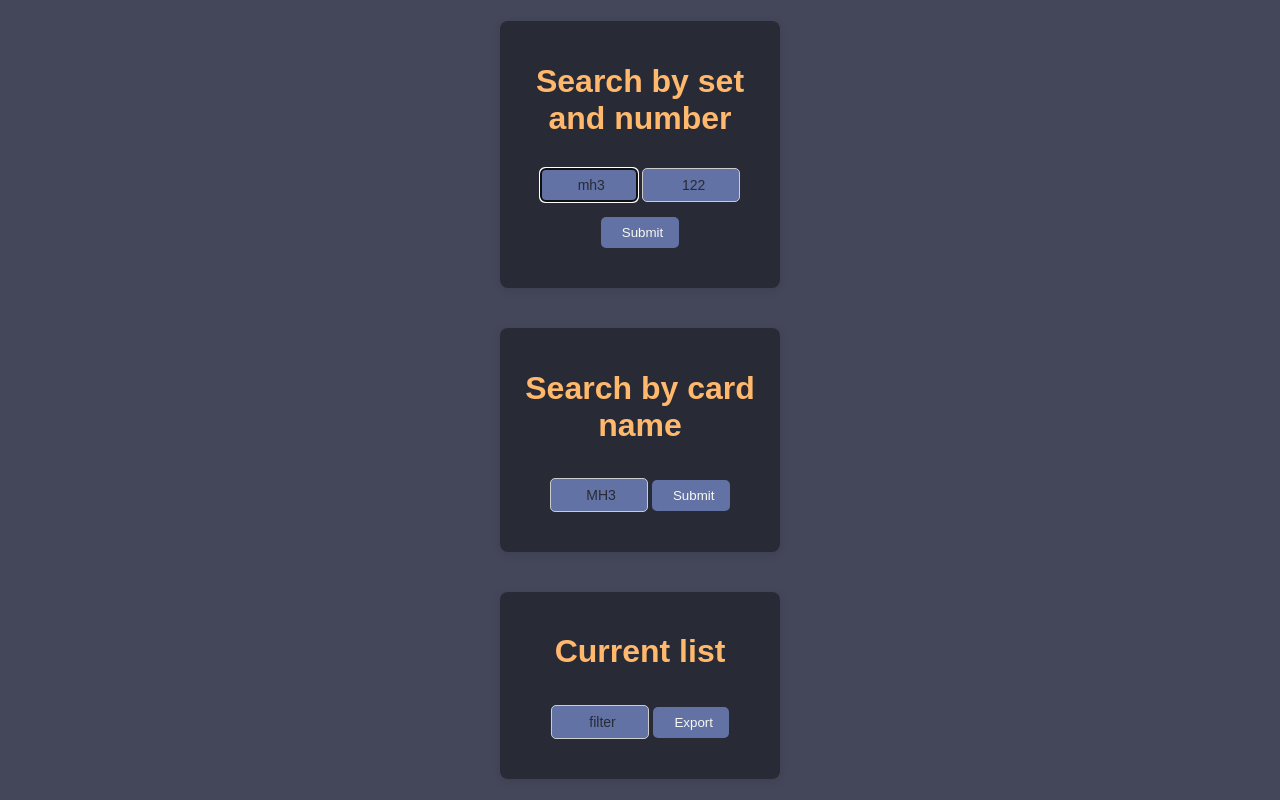
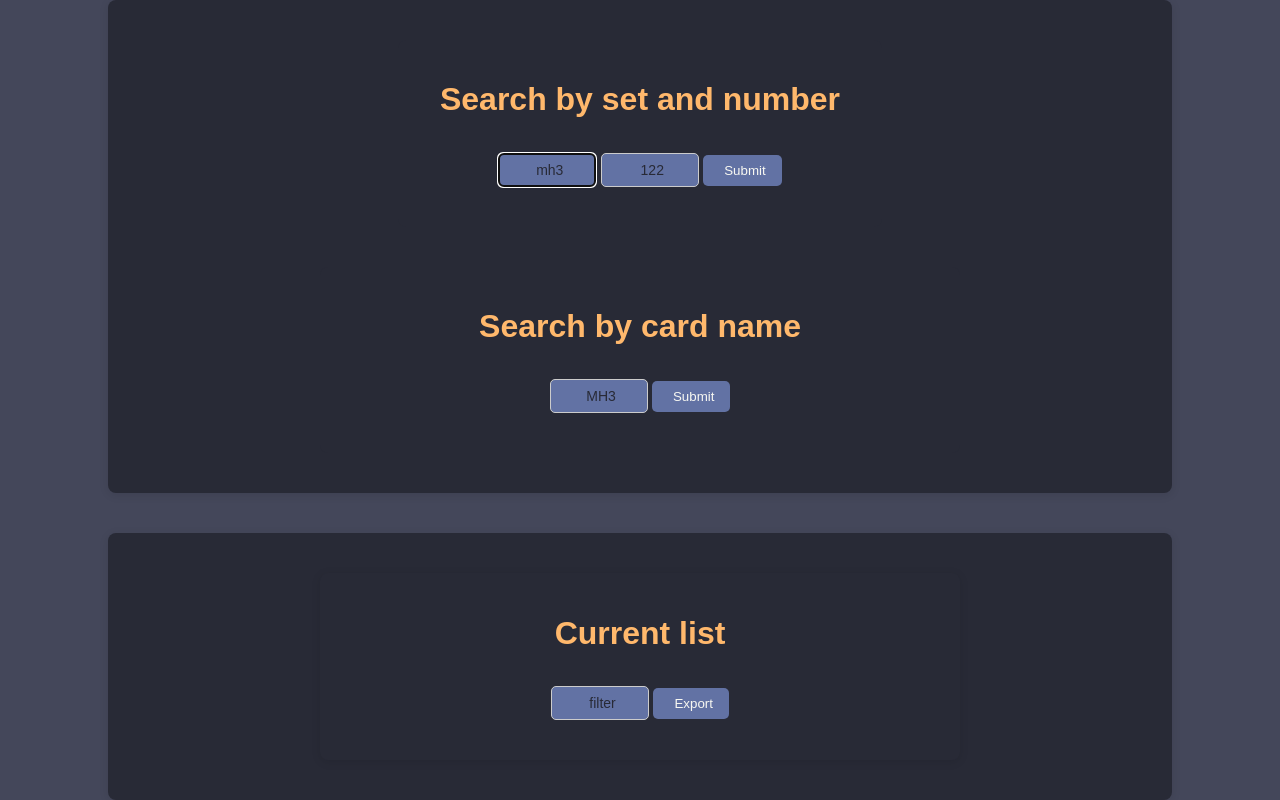
Before and after one commit to bbui0330/mtg, a plain HTML site: page index.html in a window 1280 px wide. Drawn offline with Linux system fonts and the light colour scheme.

Commit message:
update css

```diff
--- a/index.html
+++ b/index.html
@@ -9,25 +9,29 @@
 <body>
   <div class="outer">
     <div class="container">
+      <div class="container1">
         <h1>Search by set and number</h1>
         <input type="text" id="charField" maxlength="5" placeholder="mh3" enabled>
         <input type="text" id="numField" maxlength="4" placeholder="122" enabled>
         <button id="submitButton" enabled>Submit</button>
         <div id="output"></div>
       </div>
-    <div class="container">
+      <div class="container2">
         <h1>Search by card name</h1>
         <input type="text" id="charField" maxlength="5" placeholder="MH3" enabled>
         <button id="submitButton" enabled>Submit</button>
         <div id="output"></div>
       </div>
+    </div>
     <div class="container">
+      <div class="container3">
         <h1>Current list</h1>
         <input type="text" id="charField" maxlength="5" placeholder="filter" enabled>
         <button id="exportButton" enabled>Export</button>
         <div id="listContainer"></div>
       </div>
     </div>
+  </div>
   <script src="script.js"></script>
 </body>
 </html>
--- a/styles.css
+++ b/styles.css
@@ -128,8 +128,11 @@ a.active *,
     align-items: center; /* Center items horizontally */
     justify-content: center; /* Center items vertically */
     height: 100vh; /* Full height of viewport */
-    padding: 20px;
+    width: 100vw;
+    padding: 0px;
     box-sizing: border-box; /* Include padding in height */
+    /* for debugging div */
+    /*border: 1px solid white;border-radius: 2px*/
 }
 
 .container {
@@ -138,11 +141,52 @@ a.active *,
     border-radius: 8px;
     box-shadow: 0 2px 10px rgba(0, 0, 0, 0.1);
     text-align: center;
-    width: 300px;
     margin: 20px;
     float: left;
-    width: 50%;
+    width: 80%;
+    max-width: 100vw;
+    /* for debugging div */
+    /*border: 1px solid white;border-radius: 2px*/
+}
+
+.container1 {
+    background-color: #282A36 !important;
     padding: 20px;
+    border-radius: 8px;
+    text-align: center;
+    margin: 20px;
+    display:inline-block;
+    width: 80%;
+    max-width: 444px;
+    /* for debugging div */
+    /*border: 1px solid white;border-radius: 2px*/
+}
+
+.container2 {
+    background-color: #282A36 !important;
+    padding: 20px;
+    border-radius: 8px;
+    text-align: center;
+    margin: 20px;
+    display:inline-block;
+    width: 80%;
+    max-width: 600px;
+    /* for debugging div */
+    /*border: 1px solid white;border-radius: 2px*/
+}
+
+.container3 {
+    background-color: #282A36 !important;
+    padding: 20px;
+    border-radius: 8px;
+    box-shadow: 0 2px 10px rgba(0, 0, 0, 0.1);
+    text-align: center;
+    margin: 20px;
+    display:inline-block;
+    width: 80%;
+    max-width: 600px;
+    /* for debugging div */
+    /*border: 1px solid white;border-radius: 2px*/
 }
 
 ::placeholder {
```
Lines whose indentation alone changed are shown as unchanged.
